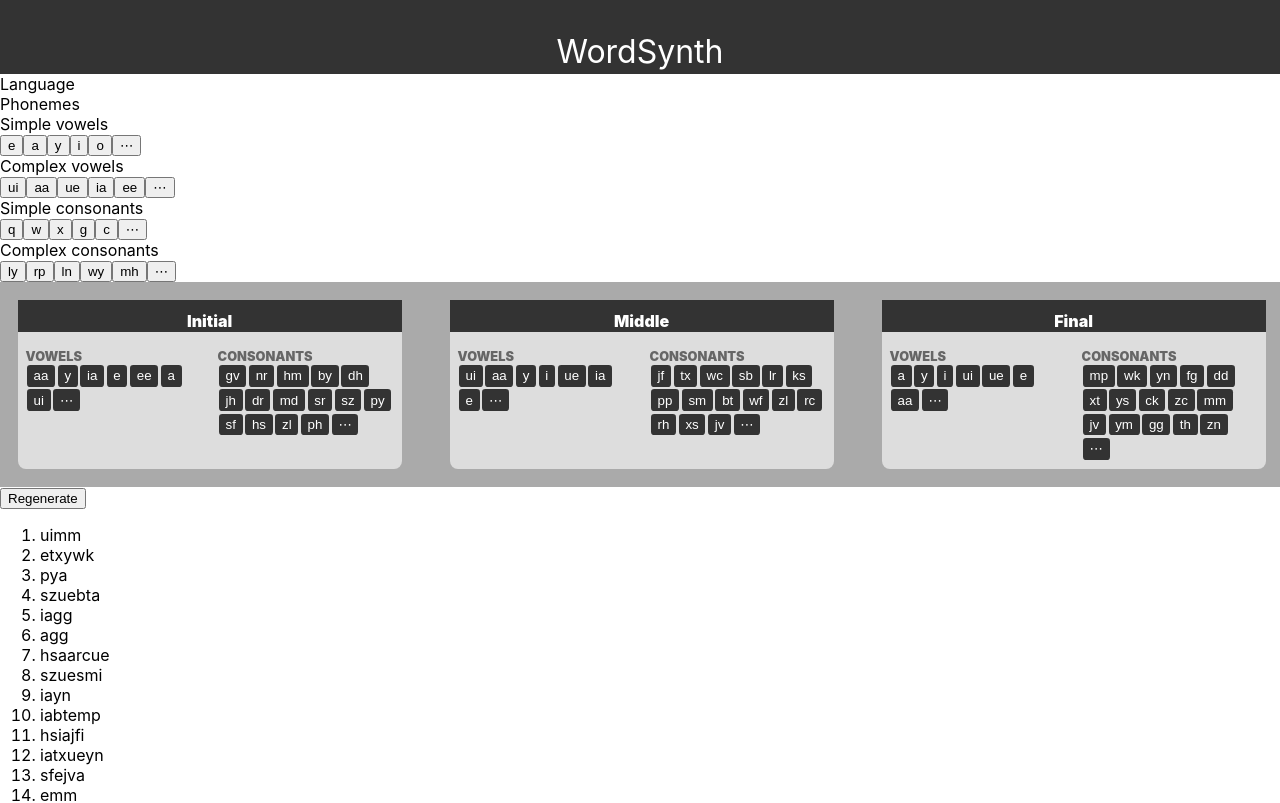
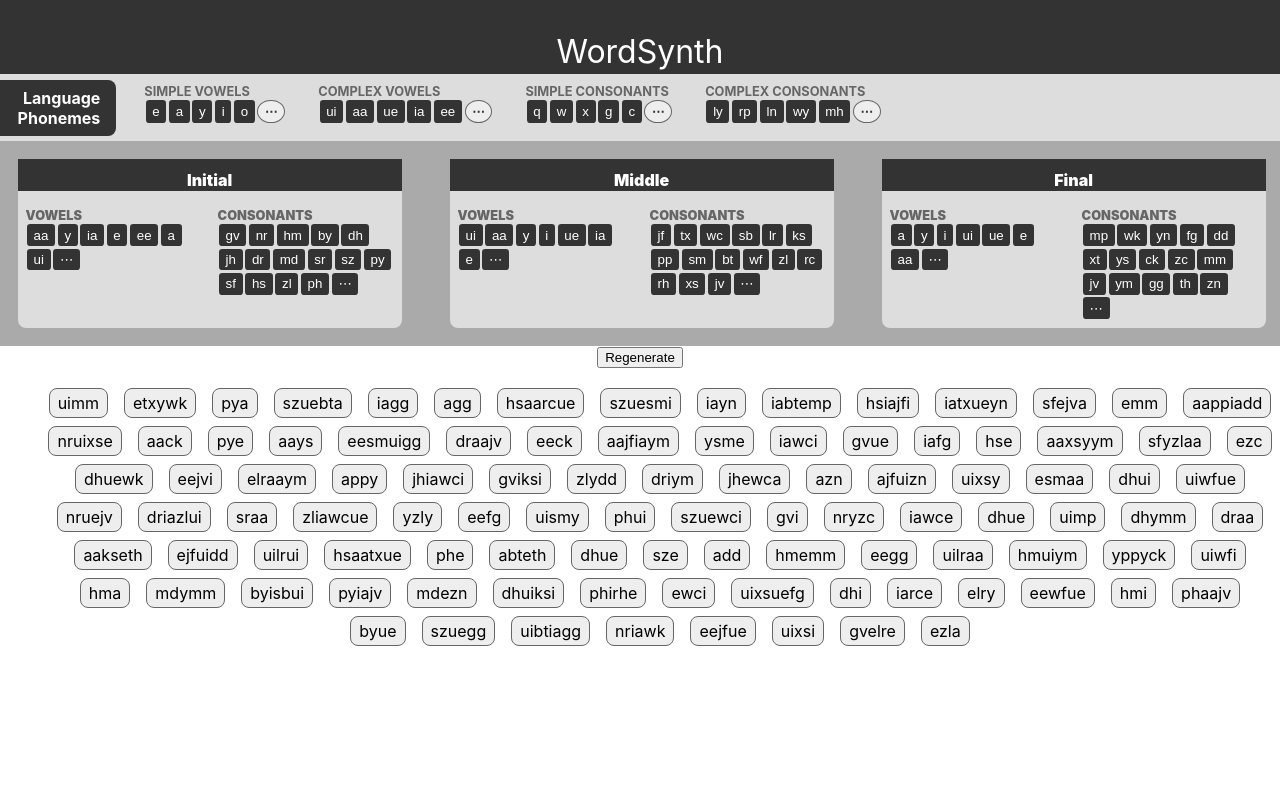
Before and after one commit to nathanwale/word-synth, a React (Create React App) app: page / in a window 1280 px wide. Shown: the top 803 px of the page. Built offline with nearby package versions, Linux system fonts and the light colour scheme.

Commit message:
Lots of style updates that I've lost track of

```diff
--- a/src/views/style/App.scss
+++ b/src/views/style/App.scss
@@ -5,6 +5,66 @@ header.nameplate {
     font-size: 2em;
     padding-top: 1em;
     padding-bottom: .1em;
+}
+
+div.language-pool {
+    display: flex;
+    gap: 1em;
+    background-color: #ddd;
+    padding: .1em;
+
+    header {
+        background-color: #333;
+        color: white;
+        font-weight: bold;
+        padding: 0.5em 1em 0.5em 2em;
+        margin: 0.25em 0.25em 0.25em -1em;
+        text-align: right;
+        border-radius: 0 0.5em 0.5em 0;
+    }
+
+    .phoneme-pool {
+        header {
+            background-color: transparent;
+            color: #666;
+            text-align: left;
+            text-transform: uppercase;
+            font-size: 0.8em;
+            padding: 0;
+            margin: 0;
+        }
+
+        button.toggle-display {
+            background-color: #eee;
+            border: 1px solid #666;
+            border-radius: 100%;
+            color: #333;
+            font-weight: bolder;
+            font-size: 0.8em;
+        }
+    }
+}
+
+div.phoneme-selector {
+    border: 2px solid #333;
+    border-radius: 0.5em;
+    background-color: #fff;
+    padding: 1em;
+    position: absolute;
+    max-width: 20em;
+
+    .phoneme-toggle {
+        margin: 0.25em;
+        border: 1px solid #666;
+        border-bottom-width: 0.5em;
+        border-radius: 0.25em;
+    }
+
+    .selected {
+        background-color: rgb(27, 144, 60);
+        border-color: rgb(17, 106, 42);
+        color: white;
+    }
 }
 
 div.phonemes {
@@ -34,11 +94,8 @@ div.phonemes {
             color: white;
             padding-top: 0.7em;
         }
-    }
 
         .phoneme-pool {
-        padding: .5em;
-
             header {
                 background-color: transparent;
                 color: #666;
@@ -46,6 +103,15 @@ div.phonemes {
                 text-transform: uppercase;
                 font-size: 0.8em;
             }
+        }
+    }
+
+}
+
+
+
+.phoneme-pool {
+    padding: .5em;
 
     .buttons {
         display: flex;
@@ -61,4 +127,16 @@ div.phonemes {
         }
     }
 }
+
+.generated-words {
+    text-align: center;
+    li {
+        list-style: none;
+        display: inline-block;
+        padding: 0.25em 0.5em;
+        margin: 0.25em 0.5em;
+        border: 1px solid #666;
+        background-color: #eee;
+        border-radius: 0.5em;
     }
+}
```
Lines whose indentation alone changed are shown as unchanged.
